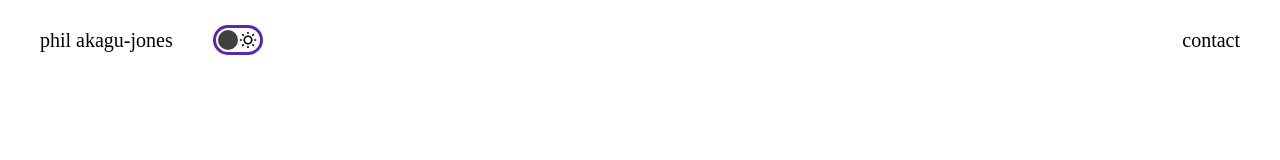
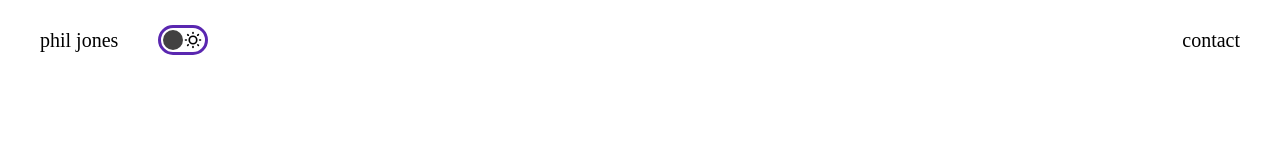
Before and after one commit to philakagujones/PersonalSite, a Next.js app: page / in a window 1280 px wide. Shown: the top 160 px of the page. Built offline with nearby package versions, Linux system fonts and the light colour scheme.

Commit message:
Update navbar.js

```diff
--- a/pages/comps/navbar.js
+++ b/pages/comps/navbar.js
@@ -6,7 +6,7 @@ function Navbar() {
   return (
     <div className={styles.navwrapper}>
       <div className={styles.navleft}>
-          <div className={styles["navname"] + styles["hoveranimation"]}>phil akagu-jones</div>
+          <div className={styles["navname"] + styles["hoveranimation"]}>phil jones</div>
           <Toggle />
       </div>
       <div className={styles.navright}>
```
